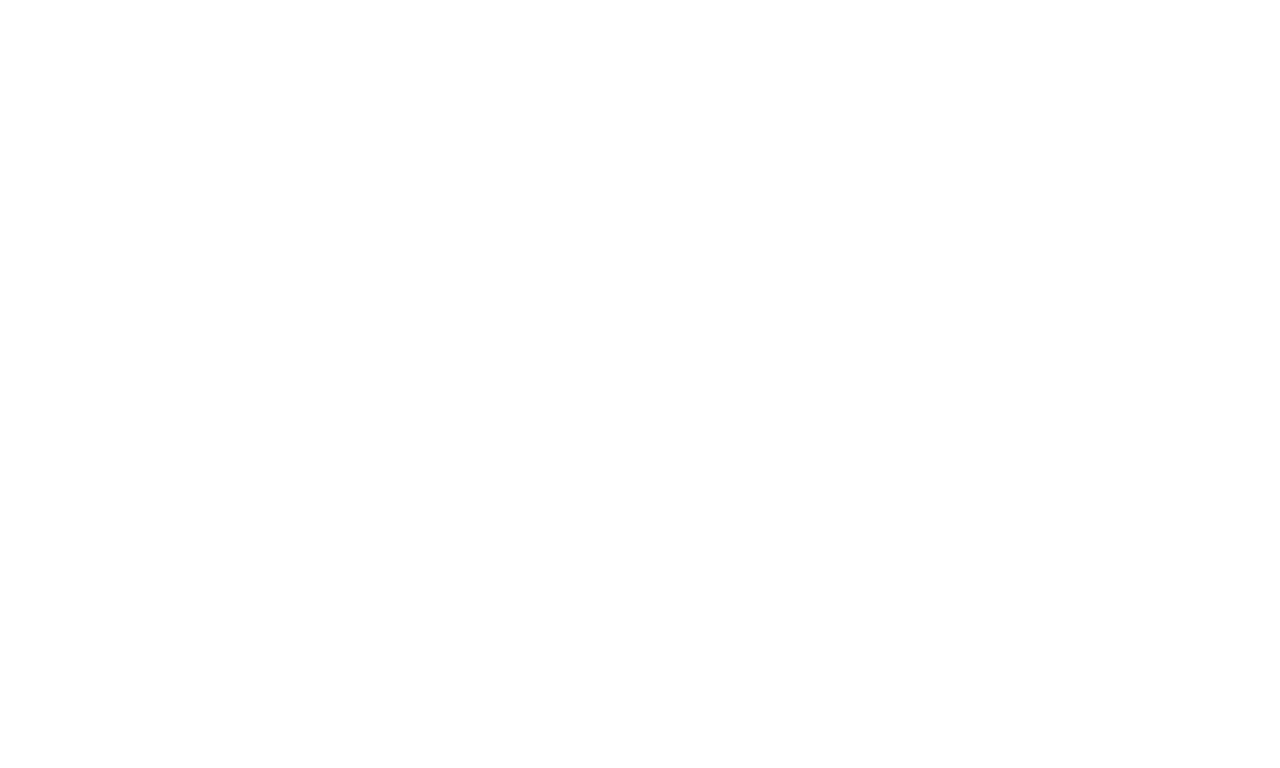
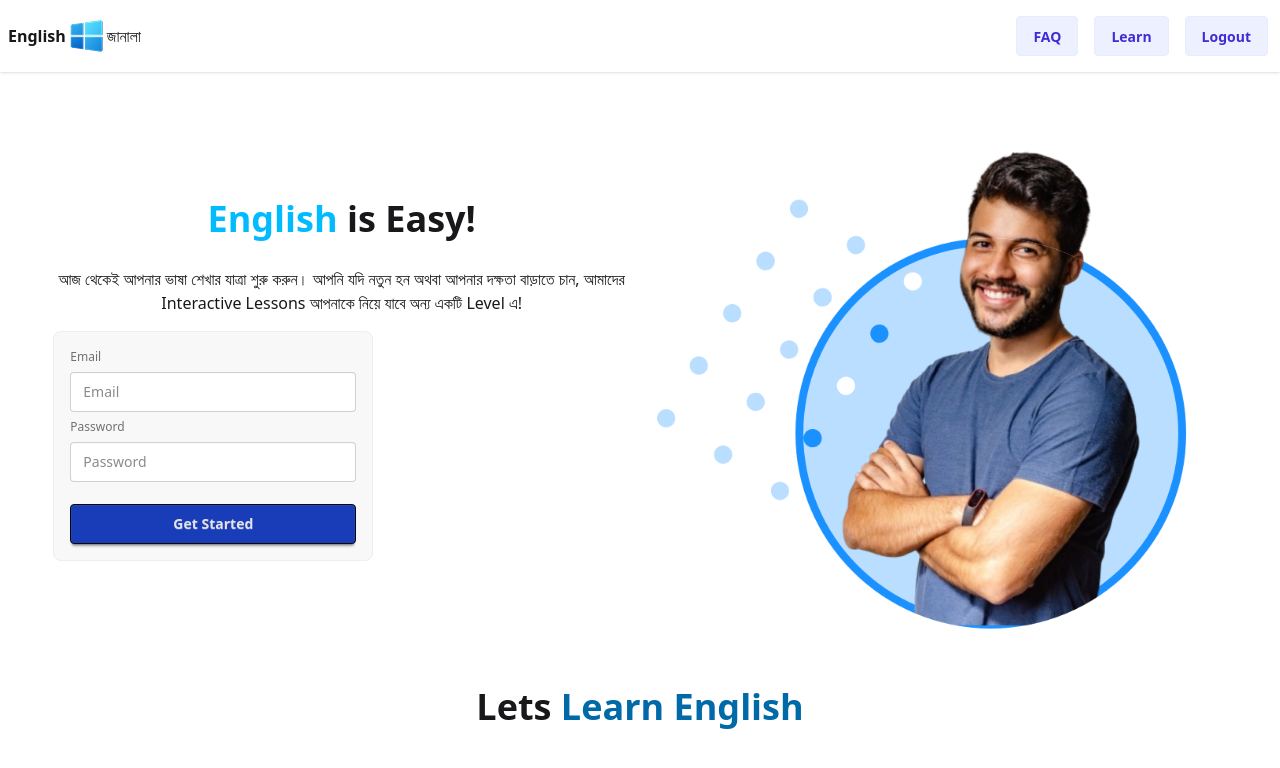
Before and after one commit to asefdx/English-Janala, a plain HTML site: page index.html in a window 1280 px wide. Drawn offline with nearby package versions, Linux system fonts and the light colour scheme.

Commit message:
banner done

```diff
--- a/index.html
+++ b/index.html
@@ -21,5 +21,129 @@
     />
     <link rel="stylesheet" href="style.css" />
   </head>
-  <body></body>
+  <body>
+   <header>
+    <div class="navbar bg-base-100 shadow-sm">
+  <div class="navbar-start">
+    <div class="dropdown">
+      <div tabindex="0" role="button" class="btn btn-ghost lg:hidden">
+        <svg xmlns="http://www.w3.org/2000/svg" class="h-5 w-5" fill="none" viewBox="0 0 24 24" stroke="currentColor"> <path stroke-linecap="round" stroke-linejoin="round" stroke-width="2" d="M4 6h16M4 12h8m-8 6h16" /> </svg>
+      </div>
+      <ul
+        tabindex="-1"
+        class="menu menu-sm dropdown-content bg-base-100 rounded-box z-1 mt-3 w-52 p-2 shadow">
+<li>
+        <a  class="btn btn-soft btn-primary">FAQ </a>
+     </li>
+     <li>
+        <a  class="btn btn-soft btn-primary">Learn </a>
+     </li>
+     <li>
+        <a  class="btn btn-soft btn-primary">Logout </a>
+     </li>
+      </ul>
+    </div>
+    <a class="flex items-center"><span class="font-bold">English</span>
+        <img src="../assets/logo.png" alt="">
+       <span>জানালা</span>
+        </a>
+  </div>
+  <div class="navbar-end hidden lg:flex">
+    <ul class="menu menu-horizontal px-1 space-x-4">
+     <li>
+        <a  class="btn btn-soft btn-primary">FAQ </a>
+     </li>
+     <li>
+        <a  class="btn btn-soft btn-primary">Learn </a>
+     </li>
+     <li>
+        <a  class="btn btn-soft btn-primary">Logout </a>
+     </li>
+    </ul>
+  </div>
+
+</div>
+
+
+
+
+
+
+   </header>
+   <section class="flex   items-center gap-5 justify-between py-5 mx-auto w-11/12">
+    <div class="content flex-1 text-center">
+        <h3 class="font-bold text-4xl mb-7"><span class="text-sky-400">English</span> <span>is Easy!</span></h3>
+      <p>আজ থেকেই আপনার ভাষা শেখার যাত্রা শুরু করুন। আপনি যদি নতুন হন অথবা আপনার দক্ষতা বাড়াতে চান, আমাদের Interactive Lessons আপনাকে নিয়ে যাবে অন্য একটি Level এ!</p>
+      <fieldset class="fieldset bg-base-200 border-base-300 rounded-box w-xs border p-4 mt-4 ">
+
+
+  <label class="label">Email</label>
+  <input type="email" class="input" placeholder="Email" />
+
+  <label class="label">Password</label>
+  <input type="password" class="input" placeholder="Password" />
+
+  <button class="btn btn-neutral mt-4 bg-blue-800">Get Started</button>
+</fieldset>
+
+
+
+
+    </div>
+    <div class="image flex-1">
+        <img src="./assets/hero-student.png" alt="">
+
+    </div>
+
+
+
+
+
+
+
+
+   </section>
+   <section>
+    <h3 class="font-bold text-4xl mb-7 text-center">Lets <span  class="text-sky-700">Learn English</span></h3>
+
+
+
+
+
+
+
+   </section>
+
+
+
+
+
+
+
+
+
+
+
+
+
+
+
+
+
+
+
+
+
+
+
+
+
+
+
+
+
+
+
+<script src="./script.js"></script>
+  </body>
 </html>
```
Also changed, not shown: assets/alert-error.png (added), assets/fa-arrow-right-from-bracket.png (added), assets/fa-book-open.png (added), assets/fa-circle-question.png (added), assets/fb-thumb.png (added), assets/github-thumb.png (added), assets/hero-student.png (added), assets/instagram-thumb.png (added), assets/logo.png (added), assets/youtube-thumb.png (added), script.js (added).
